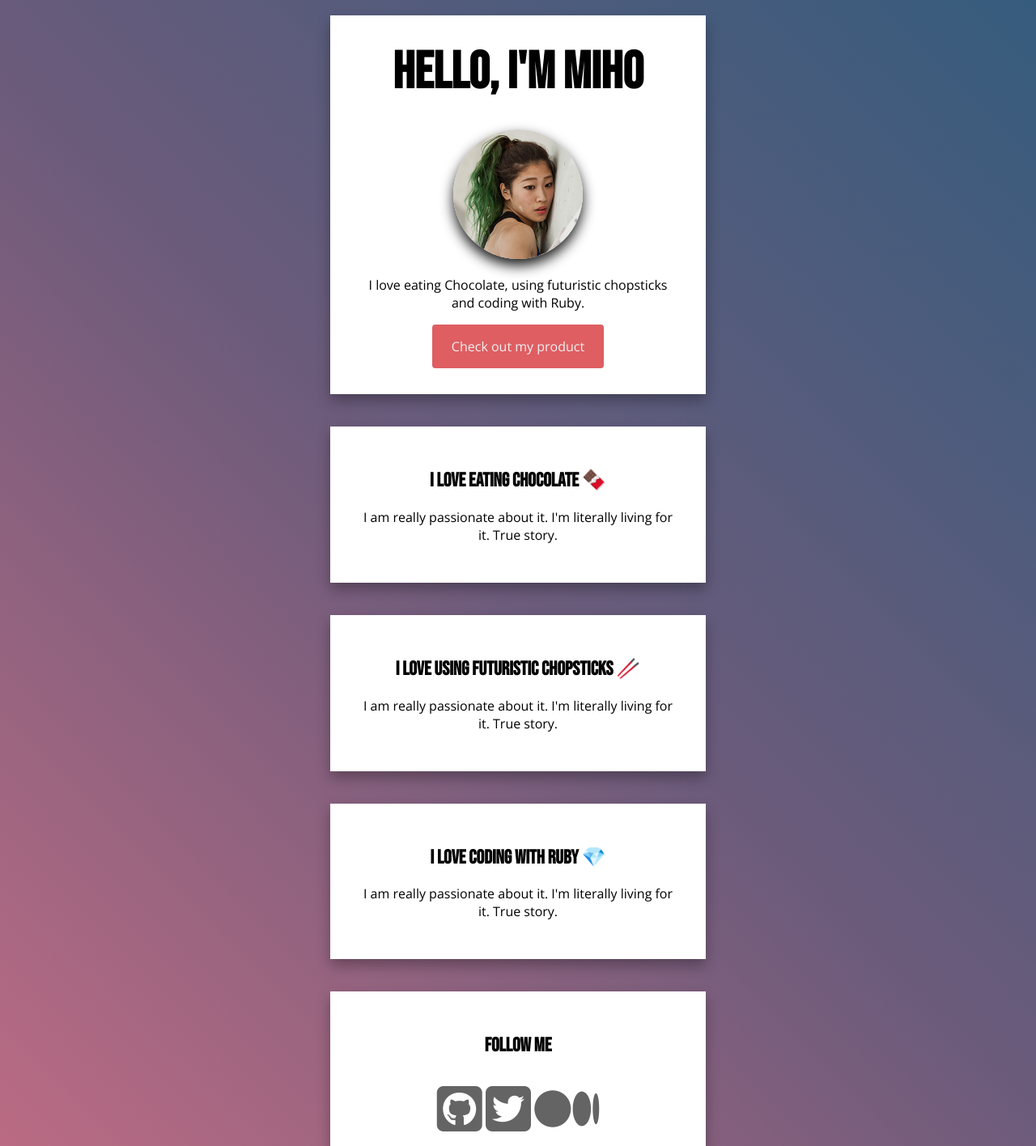
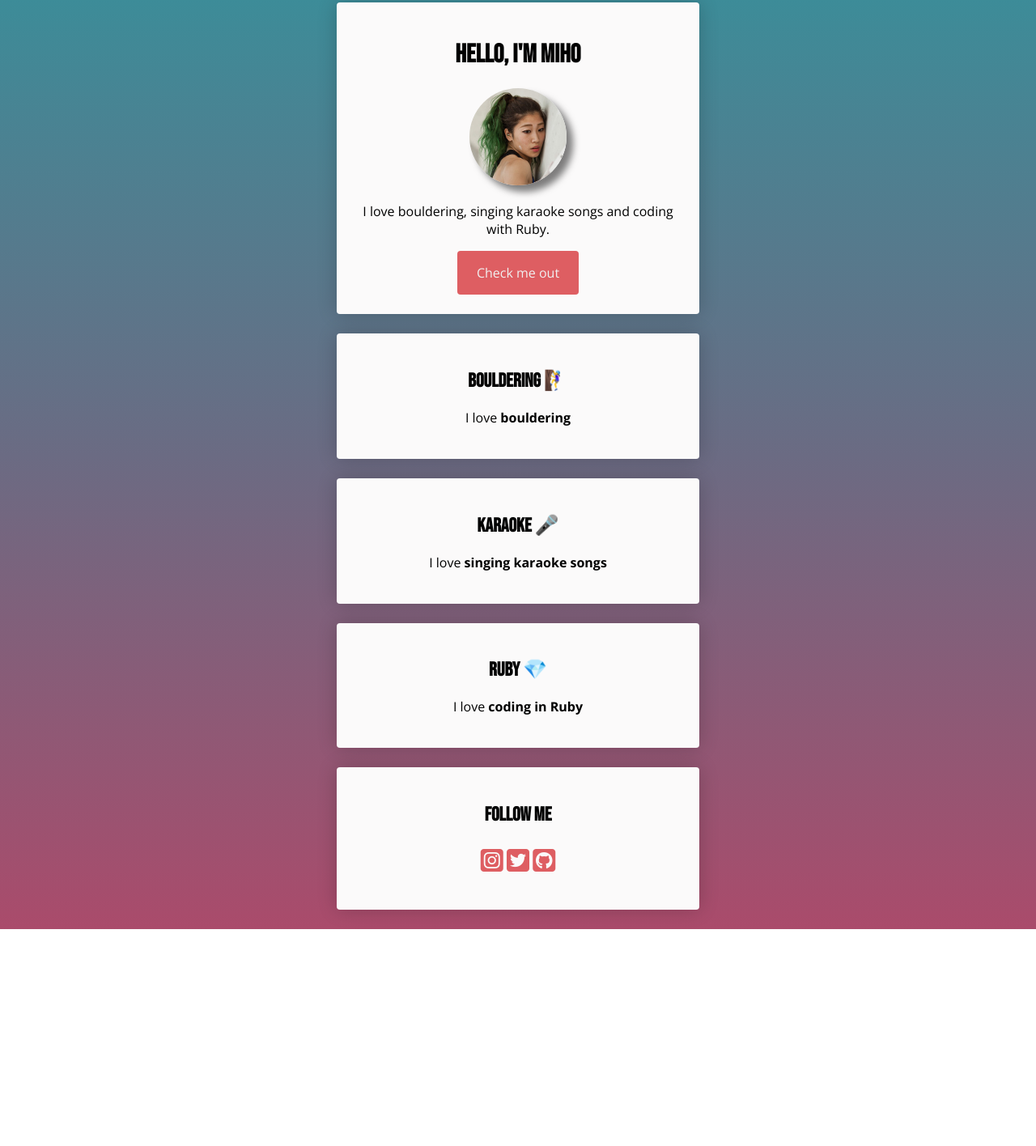
Before and after one commit to yannklein/html-demo-928, a plain HTML site: page index.html in a window 1280 px wide. Shown: the part 21-1437 px from the top of the page at 81% size. After the commit the page ends 1169 px from the top, so only its background shows below. Drawn offline with nearby package versions, Linux system fonts and the light colour scheme.

Commit message:
lecture done

```diff
--- a/index.html
+++ b/index.html
@@ -1,46 +1,46 @@
-<!-- ! + Tab -->
 <!DOCTYPE html>
+<!-- ! + tab -->
 <html lang="en">
 <head>
   <meta charset="UTF-8">
   <meta http-equiv="X-UA-Compatible" content="IE=edge">
   <meta name="viewport" content="width=device-width, initial-scale=1.0">
-  <title>I'm Willy</title>
+  <script src="https://kit.fontawesome.com/3926274332.js" crossorigin="anonymous"></script>
   <link rel="stylesheet" href="style.css">
-  <script src="https://kit.fontawesome.com/3926274332.js" crossorigin="anonymous"></script>
+  <title>I'm Miho</title>
 </head>
 <body>
-  <div class="card-orange">
+  <div class="card-white">
     <h1>Hello, I'm Miho</h1>
-    <img class="img-circle" src="images/profile.jpg" alt="avatar">
-    <p>I love eating Chocolate, using futuristic chopsticks and coding with Ruby.</p>
-    <a class="btn-green" href="https://futurism.com/the-byte/electric-chopsticks-taste">Check out my product</a>
-  </div>
-  <!-- Ctrl + Cmd + Space for Mac -->
-  <!-- Ctrl + , for Win -->
-  <div class="card-orange">
-    <h2>I love <strong>eating Chocolate</strong> 🍫</h2>
-    <p>I am really passionate about it. I'm literally living for it. True story.</p>
+    <img class="img-circle" src="images/profile.jpg" alt="profile">
+    <p>I love bouldering, singing karaoke songs and coding with Ruby.</p>
+    <a class="btn-red" href="https://www.instagram.com/nonaka_miho/">Check me out</a>
   </div>
 
-  <div class="card-orange">
-    <h2>I love <strong>using futuristic chopsticks</strong> 🥢</h2>
-    <p>I am really passionate about it. I'm literally living for it. True story.</p>
+  <div class="card-white">
+    <h2>Bouldering 🧗‍♀️</h2>
+    <p>I love <strong>bouldering</strong></p>
   </div>
 
-  <div class="card-orange">
-    <h2>I love <strong>coding with Ruby</strong> 💎</h2>
-    <p>I am really passionate about it. I'm literally living for it. True story.</p>
+  <div class="card-white">
+    <h2>Karaoke 🎤</h2>
+    <p>I love <strong>singing karaoke songs</strong></p>
   </div>
 
-  <div class="card-orange">
+  <div class="card-white">
+    <h2>Ruby 💎</h2>
+    <p>I love <strong>coding in Ruby</strong></p>
+  </div>
+
+  <div class="card-white">
     <h2>Follow me</h2>
-    <!-- ul>(li>a)*3 + Tab -->
-    <!-- Comment out is Cmd + / -->
+    <!-- ul>li*3>a + tab -->
     <ul class="list-inline">
-      <li><a href="#"><i class="fab fa-github-square"></i></a></li>
-      <li><a href="#"><i class="fab fa-twitter-square"></i></i></a></li>
-      <li><a href="#"><i class="fab fa-medium"></i></a></li>
+      <li>
+        <a href="#"><i class="fa-brands fa-square-instagram"></i></a>
+      </li>
+      <li><a href="#"><i class="fa-brands fa-square-twitter"></i></a></li>
+      <li><a href="#"><i class="fa-brands fa-square-github"></i></a></li>
     </ul>
   </div>
 </body>
--- a/style.css
+++ b/style.css
@@ -1,19 +1,10 @@
-@import url('https://fonts.googleapis.com/css2?family=Open+Sans:wght@400;700&family=Pacifico&display=swap');
-@import url('https://fonts.googleapis.com/css2?family=Bebas+Neue&display=swap');
+@import url('https://fonts.googleapis.com/css2?family=Bebas+Neue&family=Open+Sans:wght@400;700&display=swap');
 
 body {
   font-family: 'Open Sans', sans-serif;
-  /* background-color: #7b8cde; */
-  background: #355C7D;  /* fallback for old browsers */
-  background: -webkit-linear-gradient(45deg, #C06C84, #6C5B7B, #355C7D);  /* Chrome 10-25, Safari 5.1-6 */
-  background: linear-gradient(45deg, #C06C84, #6C5B7B, #355C7D); /* W3C, IE 10+/ Edge, Firefox 16+, Chrome 26+, Opera 12+, Safari 7+ */
-
-}
-
-h1 {
-  font-size: 64px;
-  margin: 0px;
-  margin-bottom: 32px;
+  background: #aa4b6b;  /* fallback for old browsers */
+  background: -webkit-linear-gradient(to bottom, #3b8d99, #6b6b83, #aa4b6b);  /* Chrome 10-25, Safari 5.1-6 */
+  background: linear-gradient(to bottom, #3b8d99, #6b6b83, #aa4b6b); /* W3C, IE 10+/ Edge, Firefox 16+, Chrome 26+, Opera 12+, Safari 7+ */
 }
 
 h1, h2 {
@@ -22,53 +13,51 @@ h1, h2 {
 
 a {
   text-decoration: none;
+  display: inline-block;
 }
 
-/* Customized style */
-.card-orange {
-  background-color: white;
-  width: 400px;
-  margin: 40px auto;
-  padding: 32px;
-  text-align: center;
-  box-shadow: 0px 8px 16px rgb(0 0 0 / 30%);
-  /* margin: 48px; */
+/* Customed stlye */
+img.img-circle {
+  border-radius: 50%;
+  height: 120px;
+  width: 120px;
+  object-fit: cover;
+  object-position: 100% 50%;
+  box-shadow: 8px 8px 8px rgb(0 0 0 / 50%);
 }
 
-img.img-circle {
-  width: 160px;
-  border-radius: 50%;
-  height: 160px;
-  object-fit: cover;
-  object-position: 100% 50%;
-  box-shadow: 0px 8px 16px rgb(0 0 0 / 90%);
-
+a.btn-red {
+  background-color: #DE5E62;
+  color: rgb(240,240,240);
+  padding: 16px 24px;
+  border-radius: 4px;
+  transition: 1s;
 }
 
-a.btn-green {
-  padding: 16px 24px;
-  border-radius: 4px;
-  display: inline-block;
-  color: rgb(240,240,240);
-  background-color: #DE5E62;
+a.btn-red:hover {
+  background-color: #5ebede;
 }
 
-a.btn-green:hover {
-  background-color: #DE5E62;
-  color: rgb(40,40,40);
-  transition: .3s;
+.card-white {
+  background-color: #fbfafa;
+  width: 400px;
+  margin: 24px auto;
+  padding: 24px;
+  text-align: center;
+  border-radius: 4px;
+  box-shadow: 0px 0px 24px rgb(0 0 0 / 20%);
 }
 
-ul.list-inline {
+.list-inline {
   list-style: none;
   padding: 0;
 }
 
-ul.list-inline li {
+.list-inline li {
   display: inline;
 }
 
-ul.list-inline a {
-  font-size: 64px;
-  color: rgba(100,100,100);
+.list-inline a {
+  font-size: 32px;
+  color: #DE5E62;
 }
```
